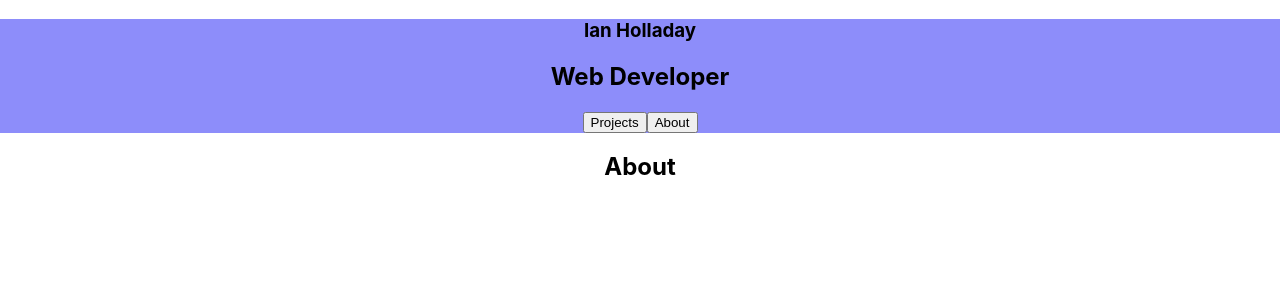
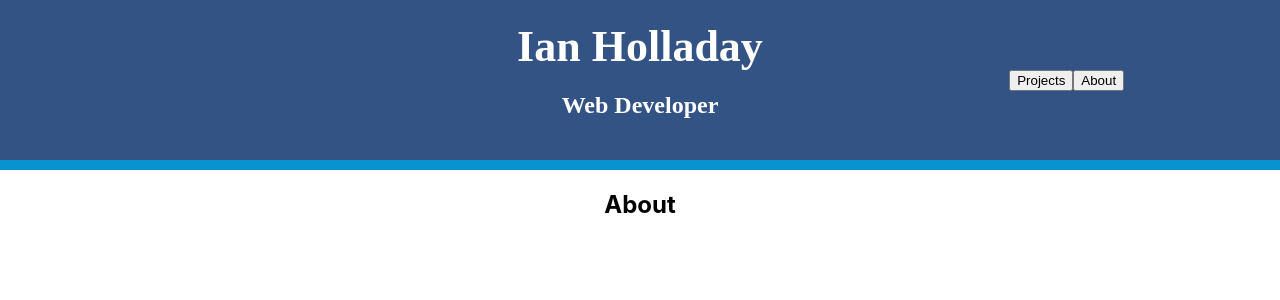
Before and after one commit to holladayian/personal-site, a React (Create React App) app: page /about in a window 1280 px wide. Shown: the top 300 px of the page. Built offline with nearby package versions, Linux system fonts and the light colour scheme.

Commit message:
Add font, colors, and grid to header

```diff
--- a/src/styles/Header.scss
+++ b/src/styles/Header.scss
@@ -1,6 +1,31 @@
 .header {
+  display: grid;
+  grid-template-columns: 1fr 1fr 1fr;
+  align-items: center;
+  // justify-content: center;
   width: 100%;
-  // height: 115px;
-  color: black;
-  background-color: rgb(141, 141, 250);
+  height: 10em;
+  color: white;
+  background-color: #335384;
+  border-bottom: 10px solid #0892d0;
+  font-family: Brush Script MT, Brush Script Std, cursive
 }
+
+.intros {
+  grid-column-start: 2;
+  grid-column-end: 3;
+  // display: flex;
+  // align-items: center;
+  // justify-content: center;
+  // flex-direction: column;
+}
+
+.ian {
+  margin: 0;
+  font-size: 44px;
+}
+
+.button-section {
+  grid-column-start: 3;
+  grid-column-end: 4;
+}
```
